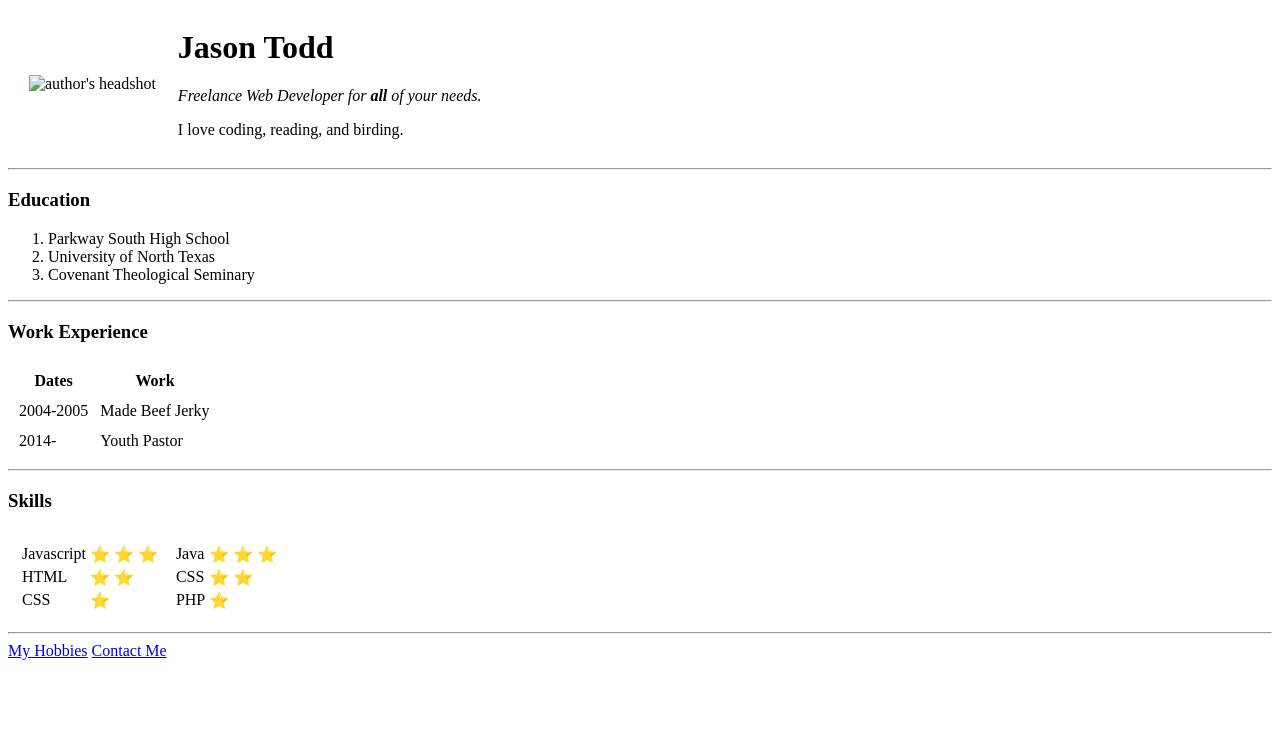
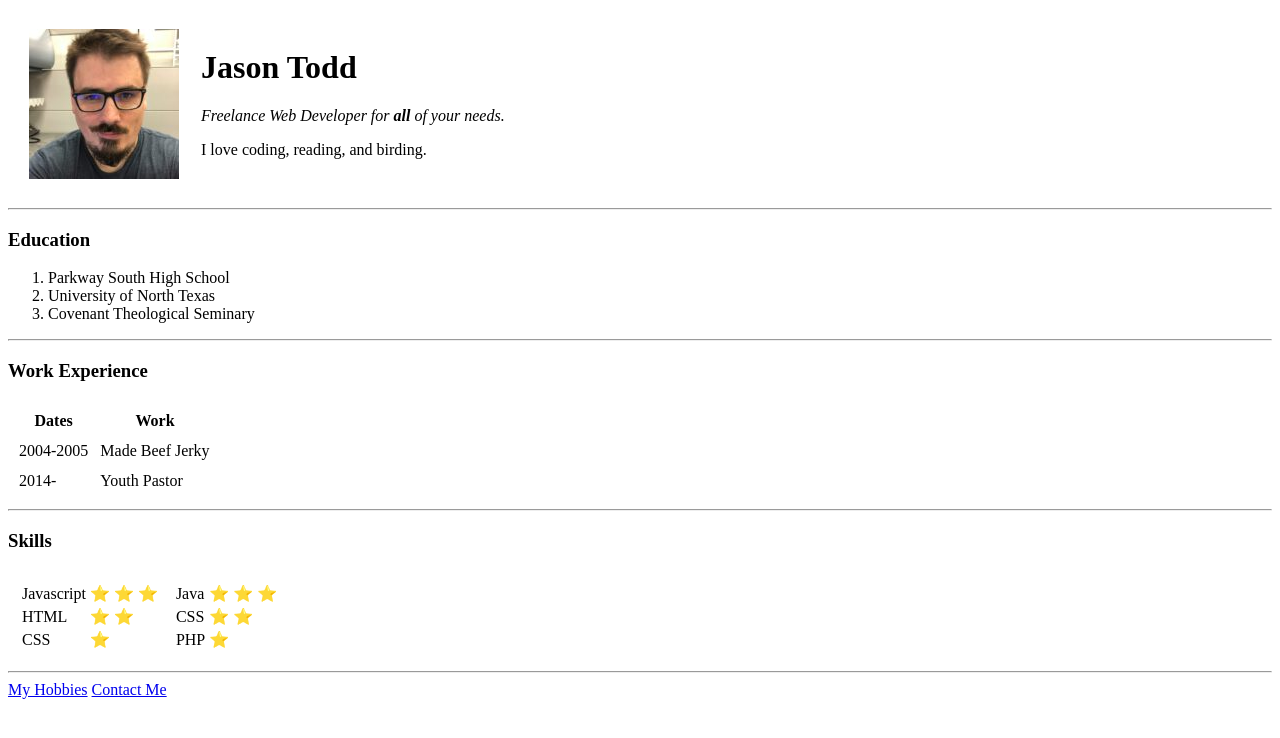
Before and after one commit to JasonTodd86/cv, a plain HTML site: page index.html in a window 1280 px wide. Drawn offline with Linux system fonts and the light colour scheme.

Commit message:
Update index.html

```diff
--- a/index.html
+++ b/index.html
@@ -8,7 +8,7 @@
     <table cellspacing="20">
       <tr>
         <td>
-           <img src="/headshot.jpeg" alt="author's headshot">
+           <img src="images/headshot.jpeg" alt="author's headshot">
         </td>
         <td>
           <h1>Jason Todd</h1>
```
